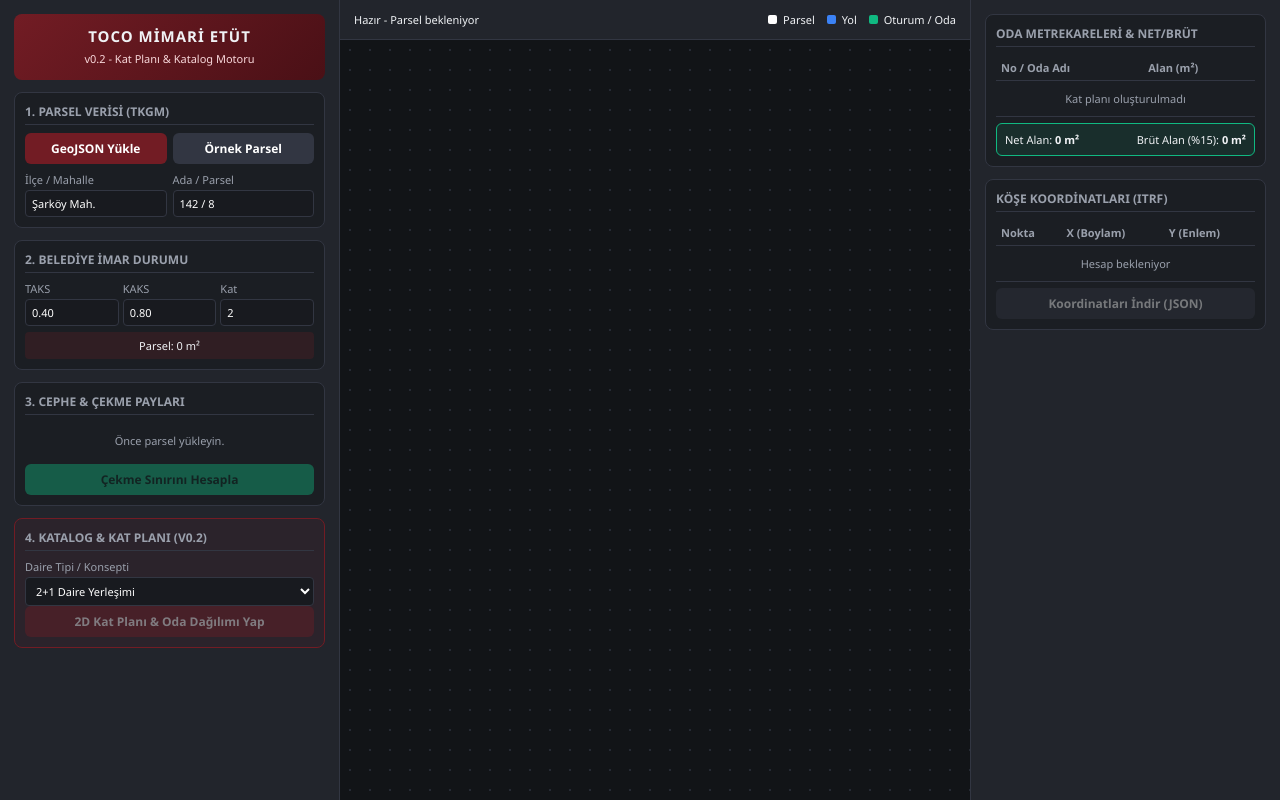
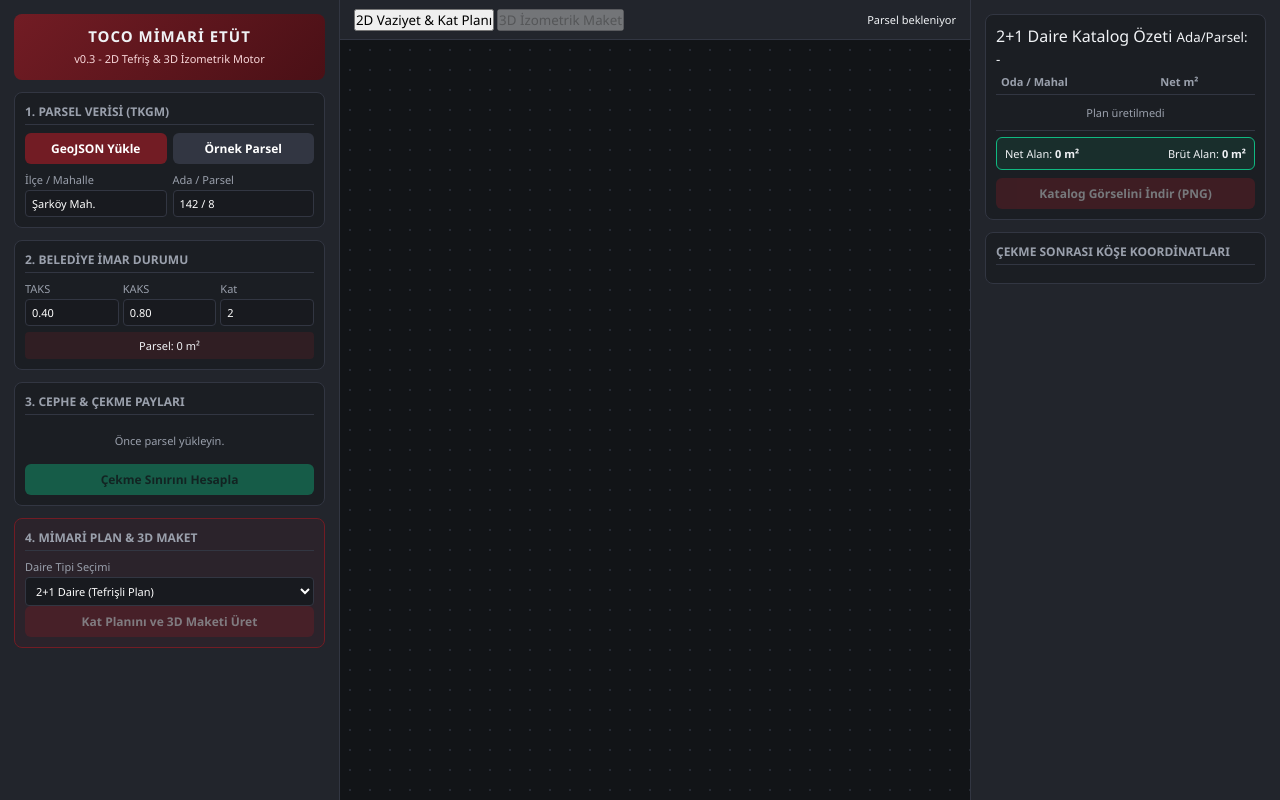
Before and after one commit to emrglstack/arsa-proje-motoru, a plain HTML site: page index.html in a window 1280 px wide. Drawn offline with nearby package versions, Linux system fonts and the light colour scheme.

Commit message:
Update index.html

```diff
--- a/index.html
+++ b/index.html
@@ -2,10 +2,12 @@
 <html lang="tr">
 <head>
     <meta charset="UTF-8">
-    <meta name="viewport" content="width=device-width, initial-scale=1.0">
-    <title>TOCO MİMARİ ETÜT & KATALOG v0.2</title>
+    <meta name="viewport" content="width=device-width, initial-scale=1.0, maximum-scale=1.0, user-scalable=no">
+    <title>TOCO MİMARİ ETÜT & 3D MAKET v0.3</title>
     <link rel="stylesheet" href="style.css">
     <script src="https://cdn.jsdelivr.net/npm/@turf/turf@6/turf.min.js"></script>
+    <script src="https://cdnjs.cloudflare.com/ajax/libs/three.js/r128/three.min.js"></script>
+    <script src="https://cdn.jsdelivr.net/npm/three@0.128.0/examples/js/controls/OrbitControls.js"></script>
 </head>
 <body>
     <div class="app-container">
@@ -13,10 +15,10 @@
         <aside class="sidebar">
             <div class="brand-header">
                 <h1>TOCO MİMARİ ETÜT</h1>
-                <span class="version">v0.2 - Kat Planı & Katalog Motoru</span>
+                <span class="version">v0.3 - 2D Tefriş & 3D İzometrik Motor</span>
             </div>
 
-            <!-- 1. Adım: Parsel Yükleme -->
+            <!-- 1. Parsel -->
             <section class="panel-box">
                 <h2>1. Parsel Verisi (TKGM)</h2>
                 <div class="file-upload">
@@ -36,7 +38,7 @@
                 </div>
             </section>
 
-            <!-- 2. Adım: İmar Durumu -->
+            <!-- 2. İmar -->
             <section class="panel-box">
                 <h2>2. Belediye İmar Durumu</h2>
                 <div class="grid-3">
@@ -56,7 +58,7 @@
                 <div class="summary-strip" id="imarOzet">Parsel: 0 m²</div>
             </section>
 
-            <!-- 3. Adım: Çekme Mesafeleri -->
+            <!-- 3. Cephe ve Çekme -->
             <section class="panel-box">
                 <h2>3. Cephe & Çekme Payları</h2>
                 <div id="edgesList" class="edges-list">
@@ -65,78 +67,62 @@
                 <button id="calculateBtn" class="btn btn-accent full-width" disabled>Çekme Sınırını Hesapla</button>
             </section>
 
-            <!-- 4. Adım: v0.2 Kat Planı Üretici -->
+            <!-- 4. Kat Planı & 3D Üretici -->
             <section class="panel-box highlight-box">
-                <h2>4. Katalog & Kat Planı (v0.2)</h2>
+                <h2>4. Mimari Plan & 3D Maket</h2>
                 <div class="input-group">
-                    <label>Daire Tipi / Konsepti</label>
+                    <label>Daire Tipi Seçimi</label>
                     <select id="daireTipiSelect">
-                        <option value="2+1">2+1 Daire Yerleşimi</option>
-                        <option value="3+1">3+1 Daire Yerleşimi</option>
+                        <option value="2+1">2+1 Daire (Tefrişli Plan)</option>
+                        <option value="3+1">3+1 Daire (Tefrişli Plan)</option>
                     </select>
                 </div>
-                <button id="generatePlanBtn" class="btn btn-primary full-width" disabled>2D Kat Planı & Oda Dağılımı Yap</button>
+                <button id="generatePlanBtn" class="btn btn-primary full-width" disabled>Kat Planını ve 3D Maketi Üret</button>
             </section>
         </aside>
 
-        <!-- Orta Çizim Alanı -->
+        <!-- Orta Çizim & 3D Alanı -->
         <main class="canvas-area">
             <div class="canvas-toolbar">
-                <span id="statusText">Hazır - Parsel bekleniyor</span>
-                <div class="legend">
-                    <span><i class="dot parsel"></i> Parsel</span>
-                    <span><i class="dot yol"></i> Yol</span>
-                    <span><i class="dot bina"></i> Oturum / Oda</span>
+                <div class="view-switcher">
+                    <button id="mode2dBtn" class="mode-btn active">2D Vaziyet & Kat Planı</button>
+                    <button id="mode3dBtn" class="mode-btn" disabled>3D İzometrik Maket</button>
                 </div>
+                <span id="statusText" class="status-badge">Parsel bekleniyor</span>
             </div>
-            <div class="canvas-wrapper">
+            <div class="canvas-wrapper" id="canvasContainer">
                 <canvas id="planCanvas"></canvas>
+                <div id="threeContainer" style="display:none; width:100%; height:100%;"></div>
             </div>
         </main>
 
         <!-- Sağ Katalog & Koordinat Paneli -->
         <aside class="right-panel">
-            <section class="panel-box">
-                <h2>Oda Metrekareleri & Net/Brüt</h2>
+            <section class="panel-box catalog-card">
+                <div class="catalog-header">
+                    <span id="catalogTitle">2+1 Daire Katalog Özeti</span>
+                    <small id="catalogParcel">Ada/Parsel: -</small>
+                </div>
                 <div class="table-container">
                     <table id="roomsTable">
                         <thead>
                             <tr>
-                                <th>No / Oda Adı</th>
-                                <th>Alan (m²)</th>
+                                <th>Oda / Mahal</th>
+                                <th>Net m²</th>
                             </tr>
                         </thead>
                         <tbody>
-                            <tr><td colspan="2" class="empty-msg">Kat planı oluşturulmadı</td></tr>
+                            <tr><td colspan="2" class="empty-msg">Plan üretilmedi</td></tr>
                         </tbody>
                     </table>
                 </div>
-                <div id="areaSummaryBox" class="area-summary">
-                    <p>Net Alan: <strong id="netAlanTxt">0 m²</strong></p>
-                    <p>Brüt Alan (%15): <strong id="brutAlanTxt">0 m²</strong></p>
+                <div class="area-summary">
+                    <div><span>Net Alan:</span> <strong id="netAlanTxt">0 m²</strong></div>
+                    <div><span>Brüt Alan:</span> <strong id="brutAlanTxt">0 m²</strong></div>
                 </div>
+                <button id="downloadImgBtn" class="btn btn-primary full-width" style="margin-top:8px;" disabled>Katalog Görselini İndir (PNG)</button>
             </section>
 
             <section class="panel-box">
-                <h2>Köşe Koordinatları (ITRF)</h2>
-                <div class="table-container small-table">
-                    <table id="coordsTable">
-                        <thead>
-                            <tr>
-                                <th>Nokta</th>
-                                <th>X (Boylam)</th>
-                                <th>Y (Enlem)</th>
-                            </tr>
-                        </thead>
-                        <tbody>
-                            <tr><td colspan="3" class="empty-msg">Hesap bekleniyor</td></tr>
-                        </tbody>
-                    </table>
-                </div>
-                <button id="exportJsonBtn" class="btn btn-secondary full-width" disabled>Koordinatları İndir (JSON)</button>
-            </section>
-        </aside>
-    </div>
-    <script src="app.js"></script>
-</body>
-</html>
+                <h2>Çekme Sonrası Köşe Koordinatları</h2>
+                <div class="table-container
```
